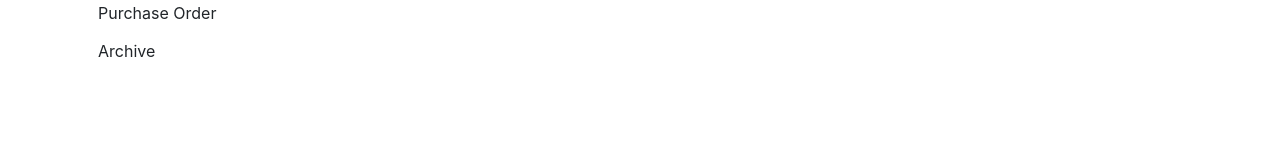
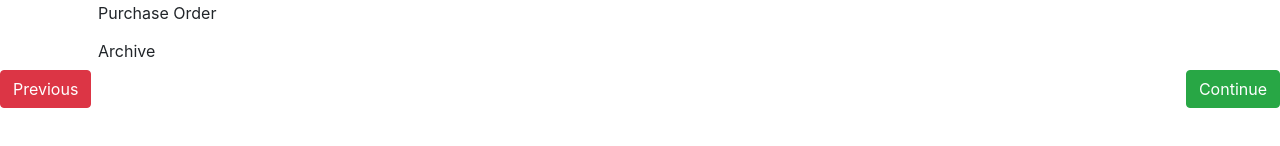
Before and after one commit to dowlim35/purchaseOrders, an Angular app: page / in a window 1280 px wide. Shown: the part 310-456 px from the top of the page. Built offline with nearby package versions, Linux system fonts and the light colour scheme.

Commit message:
added previous and continue buttons

```diff
--- a/src/app/app.component.html
+++ b/src/app/app.component.html
@@ -1,3 +1,3 @@
 <app-navbar></app-navbar>
-
 <router-outlet></router-outlet>
+<app-progression-buttons></app-progression-buttons>
--- a/src/app/app.module.ts
+++ b/src/app/app.module.ts
@@ -14,6 +14,7 @@ import {FormsModule} from '@angular/forms';
 import {TrainingComponent} from './components/training/training.component';
 import {NavbarComponent} from './components/navbar/navbar.component';
 import { ArchiveComponent } from './components/archive/archive.component';
+import { ProgressionButtonsComponent } from './components/progression-buttons/progression-buttons.component';
 
 @NgModule({
   declarations: [
@@ -25,7 +26,8 @@ import { ArchiveComponent } from './components/archive/archive.component';
     TravelComponent,
     TrainingComponent,
     NavbarComponent,
-    ArchiveComponent
+    ArchiveComponent,
+    ProgressionButtonsComponent
   ],
   imports: [
     BrowserModule,
--- /dev/null
+++ b/src/app/components/progression-buttons/progression-buttons.component.html
@@ -0,0 +1,2 @@
+<button type="button" class="btn btn-danger" (click)="previousPage()">Previous</button>
+<button type="button" class="btn btn-success" style="position: absolute; right: 0;" (click)="nextPage()">Continue</button>
--- /dev/null
+++ b/src/app/components/progression-buttons/progression-buttons.component.ts
@@ -0,0 +1,19 @@
+import { Component, OnInit } from '@angular/core';
+
+@Component({
+  selector: 'app-progression-buttons',
+  templateUrl: './progression-buttons.component.html',
+  styleUrls: ['./progression-buttons.component.css']
+})
+export class ProgressionButtonsComponent implements OnInit {
+
+  constructor() { }
+
+  ngOnInit() {
+  }
+  previousPage() {
+    window.history.back();
+  }
+  nextPage() {
+  }
+}
```
Also changed, not shown: src/app/components/progression-buttons/progression-buttons.component.css (added), 1 other file (tests, documents, lock files or other folders).
